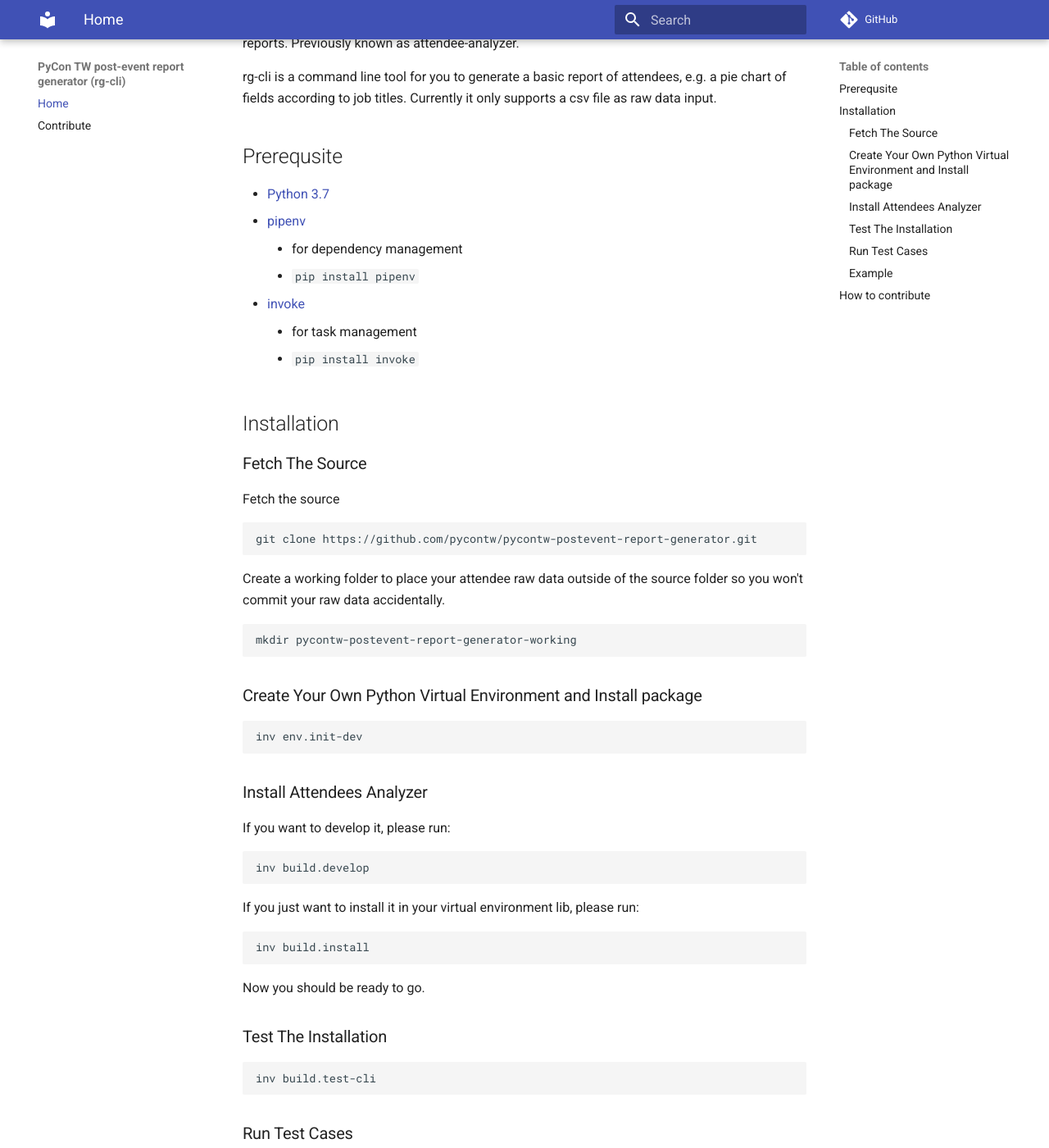
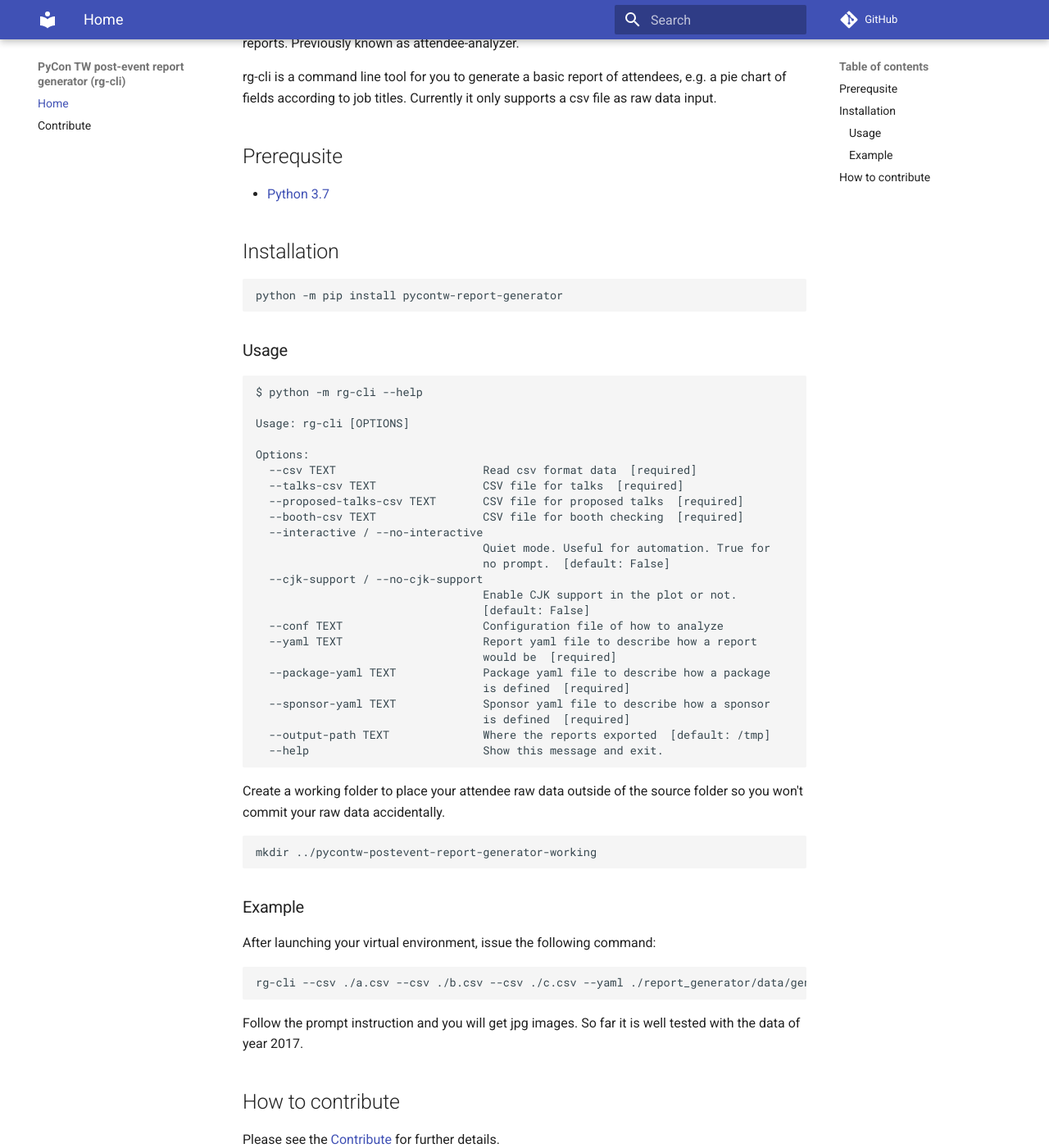
Before and after one commit to pycontw/postevent-report-generator, an MkDocs documentation site: the page built from docs/README.md, in a window 1280 px wide and 1400 px high, scrolled down 209 px. Shown: the whole window at 82% size. Built offline with MkDocs 1.6.1 and Material for MkDocs 9.7.7, drawn with Linux system fonts in a browser that asks for light colours; comment, search, counter and statistics services are not loaded.

Commit message:
docs: separate use package and development instruction

````diff
--- a/docs/README.md
+++ b/docs/README.md
@@ -1,6 +1,6 @@
 # PyCon TW post-event report generator (rg-cli)
 
-[![Build Status](https://cloud.drone.io/api/badges/pycontw/pycontw-postevent-report-generator/status.svg)](https://cloud.drone.io/pycontw/pycontw-postevent-report-generator)
+[![Python Check](https://github.com/pycontw/pycontw-postevent-report-generator/workflows/python%20check/badge.svg)](https://github.com/commitizen-tools/pycontw-postevent-report-generator/actions) [![PyPI Package latest release](https://img.shields.io/pypi/v/pycontw-report-generator.svg?style=flat-square)](https://pypi.org/project/pycontw-report-generator/)
 
 PyCon TW post-event report generator.A cli command, rg-cli, to generate PyCon TW post-event reports. Previously known as attendee-analyzer.
 
@@ -9,61 +9,46 @@
 
 ## Prerequsite
 * [Python 3.7](https://www.python.org/downloads/)
-* [pipenv](https://github.com/pypa/pipenv)
-    * for dependency management
-    * `pip install pipenv`
-* [invoke](https://github.com/pyinvoke/invoke)
-    * for task management
-    * `pip install invoke`
 
 ## Installation
 
-### Fetch The Source
+```sh
+python -m pip install pycontw-report-generator
+```
 
-Fetch the source
+### Usage
 
 ```sh
-git clone https://github.com/pycontw/pycontw-postevent-report-generator.git
+$ python -m rg-cli --help
+
+Usage: rg-cli [OPTIONS]
+
+Options:
+  --csv TEXT                      Read csv format data  [required]
+  --talks-csv TEXT                CSV file for talks  [required]
+  --proposed-talks-csv TEXT       CSV file for proposed talks  [required]
+  --booth-csv TEXT                CSV file for booth checking  [required]
+  --interactive / --no-interactive
+                                  Quiet mode. Useful for automation. True for
+                                  no prompt.  [default: False]
+  --cjk-support / --no-cjk-support
+                                  Enable CJK support in the plot or not.
+                                  [default: False]
+  --conf TEXT                     Configuration file of how to analyze
+  --yaml TEXT                     Report yaml file to describe how a report
+                                  would be  [required]
+  --package-yaml TEXT             Package yaml file to describe how a package
+                                  is defined  [required]
+  --sponsor-yaml TEXT             Sponsor yaml file to describe how a sponsor
+                                  is defined  [required]
+  --output-path TEXT              Where the reports exported  [default: /tmp]
+  --help                          Show this message and exit.
 ```
 
 Create a working folder to place your attendee raw data outside of the source folder so you won't commit your raw data accidentally.
 
 ```sh
-mkdir pycontw-postevent-report-generator-working
-```
-
-### Create Your Own Python Virtual Environment and Install package
-
-```sh
-inv env.init-dev
-```
-
-### Install Attendees Analyzer
-
-If you want to develop it, please run:
-
-```sh
-inv build.develop
-```
-
-If you just want to install it in your virtual environment lib, please run:
-
-```sh
-inv build.install
-```
-
-Now you should be ready to go.
-
-### Test The Installation
-
-```sh
-inv build.test-cli
-```
-
-### Run Test Cases
-
-```sh
-inv test
+mkdir ../pycontw-postevent-report-generator-working
 ```
 
 ### Example
--- a/docs/contribute.md
+++ b/docs/contribute.md
@@ -13,6 +13,7 @@
 ```sh
 git remote add upstream "https://github.com/pycontw/pycontw-postevent-report-generator"
 ```
+
 You can pull the latest code in master branch through `git pull upstream master` afterward.
 
 ### Step 4. Check out a branch for your new feature
@@ -29,7 +30,11 @@
 python -m pipx ensurepath
 ```
 
-### Step 6. Setup Devlopment Environment
+* [pipx](https://github.com/pipxproject/pipx): for python tool management
+* [pipenv](https://github.com/pypa/pipenv): for dependency management
+* [invoke](https://github.com/pyinvoke/invoke): for task management
+
+### Step 6. Create Your Own Python Virtual Environment and Install package
 
 ```sh
 inv env.init-dev
@@ -37,21 +42,29 @@
 
 ### Step 6. Work on your new feature
 
-### Step 7. Run test cases
+### [Optional] Step 7. Install Attendees Analyzer for local test
+
+If you want to develop it, please run:
+
+```sh
+inv build.develop
+```
+
+### Step 8. Run test cases
 Make sure all test cases pass.
 
 ```sh
 inv test.cov
 ```
 
-### Step 8. Run test coverage
+### Step 9. Run test coverage
 Check the test coverage and see where you can add test cases.
 
 ```sh
 inv test.cov
 ```
 
-### Step 9. Reformat source code
+### Step 10. Reformat source code
 
 Format your code through `black` and `isort`.
 
````
Also changed, not shown: other parts of docs/contribute.md (+4 -4 lines).
